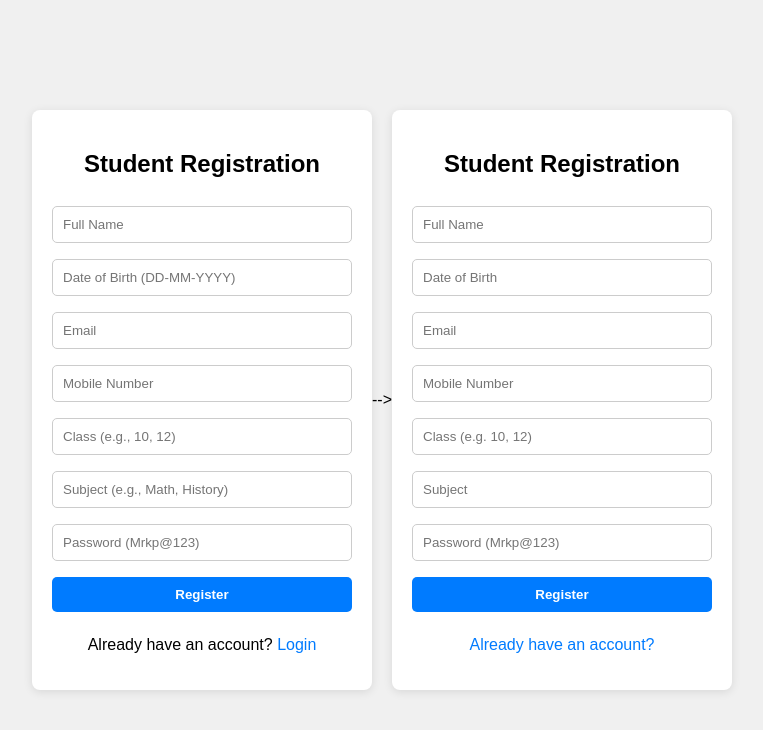
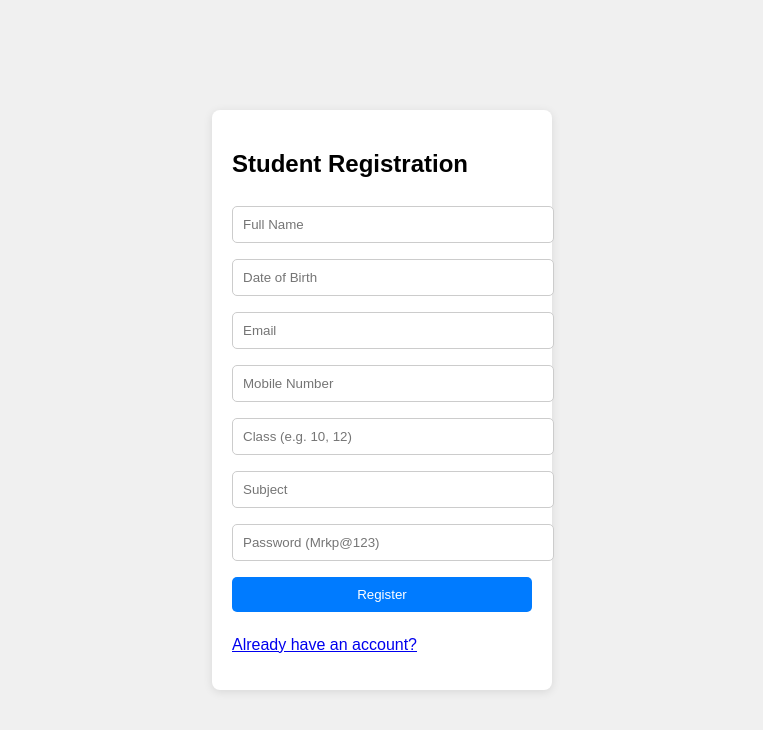
Before and after one commit to kananpandit02/student_teaching, a plain HTML site: page public/register_student.html in a window 1280 px wide. Shown: the whole page, without its empty margins (258-1021 px from the left). Drawn offline with Linux system fonts and the light colour scheme.

Commit message:
Update register_student.html

```diff
--- a/public/register_student.html
+++ b/public/register_student.html
@@ -1,92 +1,3 @@
-<!-- <!DOCTYPE html>
-<html>
-<head>
-  <meta charset="UTF-8">
-  <title>Register - Student</title>
-
-  <!-- Firebase SDKs -->
-  <script src="https://www.gstatic.com/firebasejs/9.22.2/firebase-app-compat.js"></script>
-  <script src="https://www.gstatic.com/firebasejs/9.22.2/firebase-auth-compat.js"></script>
-  <script src="https://www.gstatic.com/firebasejs/9.22.2/firebase-firestore-compat.js"></script>
-  <script src="https://www.gstatic.com/firebasejs/9.22.2/firebase-storage-compat.js"></script>
-  <script src="firebase_config.js"></script>
-
-  <style>
-    body {
-      margin: 0;
-      padding: 0;
-      background: #f4f4f4;
-      font-family: Arial, sans-serif;
-      height: 100vh;
-      display: flex;
-      justify-content: center;
-      align-items: center;
-    }
-
-    .form-container {
-      background: white;
-      padding: 30px;
-      border-radius: 10px;
-      box-shadow: 0 5px 15px rgba(0, 0, 0, 0.2);
-      width: 100%;
-      max-width: 400px;
-      text-align: center;
-    }
-
-    input {
-      width: 100%;
-      padding: 10px;
-      margin: 8px 0;
-      border: 1px solid #ccc;
-      border-radius: 5px;
-    }
-
-    button {
-      width: 100%;
-      padding: 12px;
-      background: #007bff;
-      color: white;
-      border: none;
-      border-radius: 5px;
-      font-weight: bold;
-      cursor: pointer;
-    }
-
-    button:hover {
-      background: #0056b3;
-    }
-
-    a {
-      color: #007bff;
-      text-decoration: none;
-    }
-
-    a:hover {
-      text-decoration: underline;
-    }
-  </style>
-</head>
-<body>
-  <div class="form-container">
-    <h2>Student Registration</h2>
-    <form onsubmit="registerStudent(); return false;">
-      <input type="text" id="name" placeholder="Full Name" required>
-      <input type="text" id="dob" placeholder="Date of Birth (DD-MM-YYYY)" required>
-      <input type="email" id="email" placeholder="Email" required>
-      <input type="text" id="mobile" placeholder="Mobile Number" required>
-      <input type="text" id="class" placeholder="Class (e.g., 10, 12)" required>
-      <input type="text" id="subject" placeholder="Subject (e.g., Math, History)" required>
-      <input type="password" id="password" placeholder="Password (Mrkp@123)" required>
-      <button type="submit">Register</button>
-    </form>
-    <p>Already have an account? <a href="login.html">Login</a></p>
-  </div>
-
-  <script src="script.js"></script>
-</body>
-</html>
-  -->
-
 <!DOCTYPE html>
 <html>
 <head>
```
